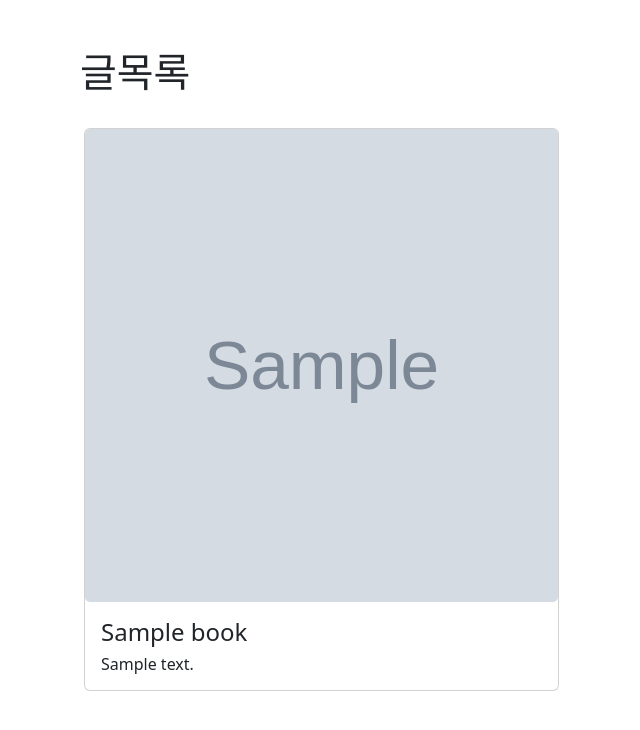
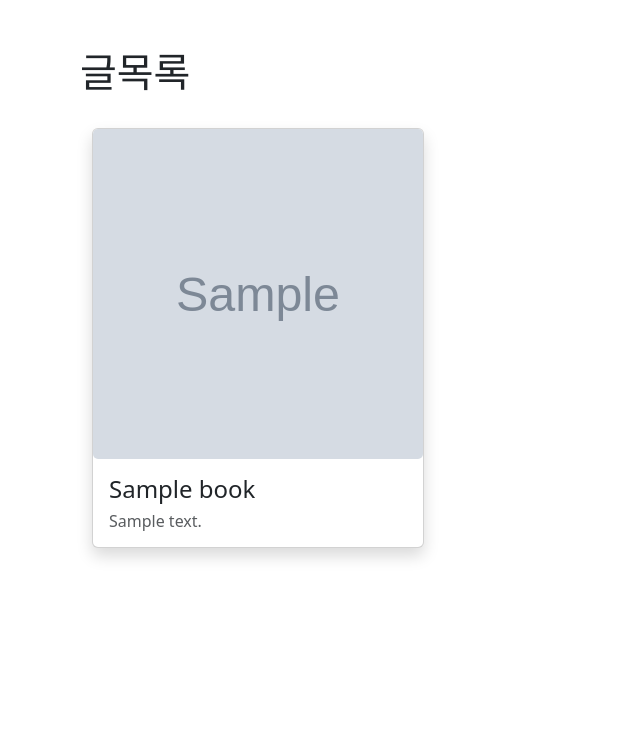
Before and after one commit to Juice-Han/PythonStudy, a Django app: page /board/posts/ in a window 1280 px wide. Shown: the top 730 px of the page, without its empty margins (2-642 px from the left). Run offline with Django 5.2, Linux system fonts and the light colour scheme; tables that the repository leaves empty hold one stand-in row (values such as "Sample post"); grey boxes marked "Sample" are stand-in pictures; some libraries are stand-ins or nearby versions.

Commit message:
글목록 게시글 content 길이 50 제한

```diff
--- a/JumpToDjango/MyBoard/board/views.py
+++ b/JumpToDjango/MyBoard/board/views.py
@@ -13,6 +13,9 @@ def main(request):
 
 def posts(request):
     books = Book.objects.order_by('-create_dt')
+    for book in books:
+        if len(book.content) > 50:
+            book.content = ''.join([book.content[:50], '...'])
     context = {'books': books}
     return render(request, 'board/board_posts.html', context)
 
--- a/JumpToDjango/MyBoard/templates/board/board_posts.html
+++ b/JumpToDjango/MyBoard/templates/board/board_posts.html
@@ -7,14 +7,16 @@
         <h1>글목록</h1>
         <div class="row">
         {% for book in books %}
-            <div class="card p-0 col-5 mx-3 my-4 hover-scaleUp">
+            <div class="col-6 px-2 py-4 col-lg-4 px-lg-4">
+            <div class="card p-0 hover-scaleUp shadow">
                 <div class="ratio ratio-1x1">
                     <img class="card-img w-100 object-fit-cover" src="{{ book.book_image.url }}">
                 </div>
                 <div class="card-body">
                     <h4 class="card-title">{{ book.title }}</h4>
-                    <h6 class="card-text">{{ book.content }}</h6>
+                    <h6 class="card-text text-body-secondary">{{ book.content }}</h6>
                 </div>
+            </div>
             </div>
         {% endfor %}
         </div>
```
